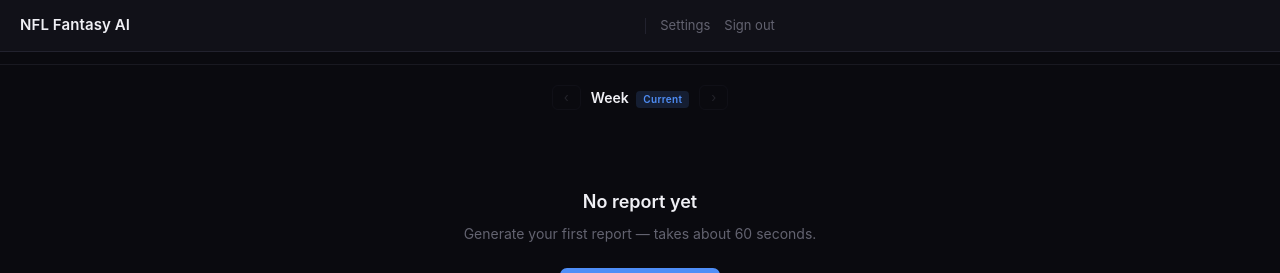
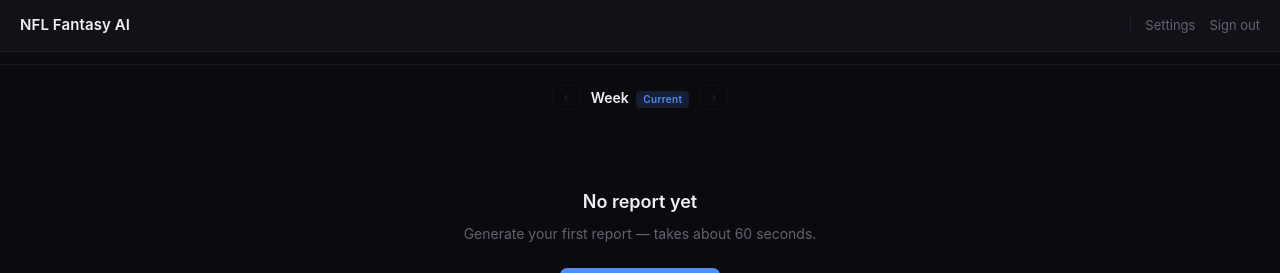
Before and after one commit to Karns11/NFL-AI-APP, a Flask app: template src/web/templates/index.html in a window 1280 px wide. Shown: the top 273 px of the page. Run offline with Flask 3, Linux system fonts and the light colour scheme; the template is opened without the code that fills it, so the values that code supplies are empty.

Commit message:
Center freshness bar content; revert navbar change
Co-Authored-By: Claude Sonnet 4.6 <noreply@anthropic.com>

```diff
--- a/src/web/templates/index.html
+++ b/src/web/templates/index.html
@@ -42,7 +42,7 @@
       gap: 16px;
     }
     .nav-brand { font-size: 15px; font-weight: 600; color: var(--text-1); letter-spacing: 0.1px; }
-    .nav-right { margin: 0 auto; display: flex; align-items: center; gap: 14px; }
+    .nav-right { margin-left: auto; display: flex; align-items: center; gap: 14px; }
     .nav-user  { font-size: 13px; color: var(--text-2); }
     .nav-sep   { width: 1px; height: 16px; background: var(--border); }
     .nav-link  { font-size: 13px; color: var(--text-2); text-decoration: none; }
@@ -84,6 +84,7 @@
       border-bottom: 1px solid var(--border-faint);
       padding: 6px 20px;
       display: flex;
+      justify-content: center;
       gap: 22px;
       flex-wrap: wrap;
     }
```
